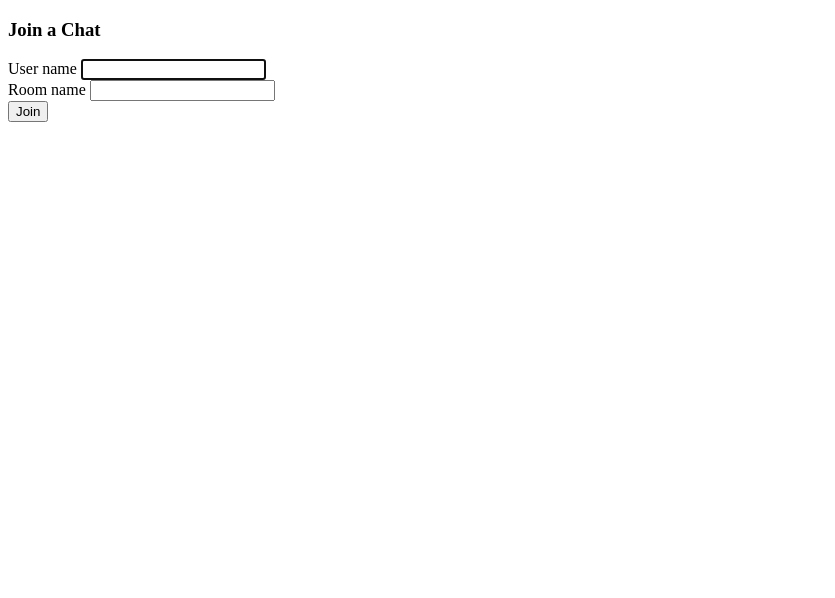
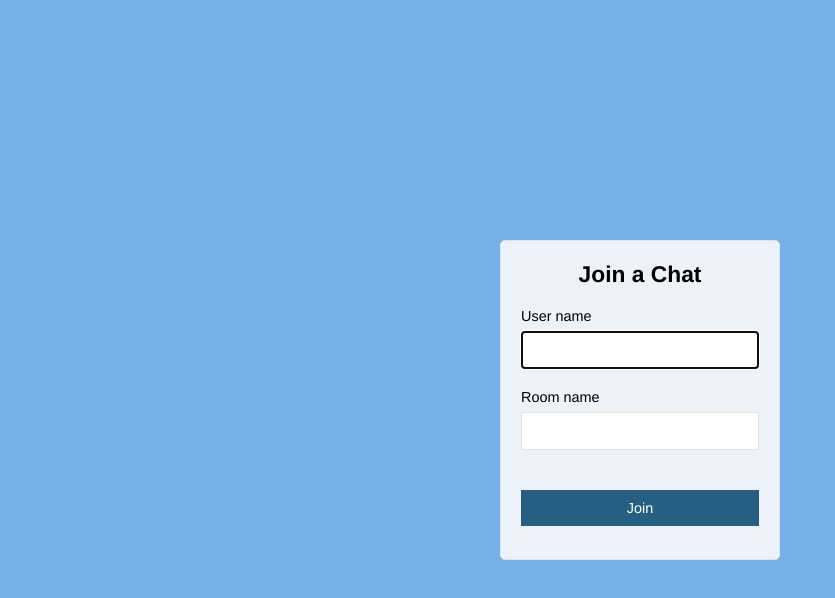
Before and after one commit to gauravgupta369/chat-app-socket-io, a website: page public/index.html in a window 1280 px wide. Shown: the whole page, without its empty margins (0-835 px from the left). Drawn offline with Linux system fonts and the light colour scheme.

Commit message:
login page style changed

```diff
--- /dev/null
+++ b/public/css/login.css
@@ -0,0 +1,73 @@
+* {
+    box-sizing: border-box;
+    margin: 0;
+    padding: 0;
+    font-family: "HelveticaNeue-Light", "Helvetica Neue Light", "Helvetica Neue", Helvetica, Arial, "Lucida Grande", sans-serif;
+    font-weight: 300;
+    font-size: .95rem;
+  }
+
+  h3 {
+    font-weight: 600;
+    text-align: center;
+    font-size: 1.5rem;
+  }
+
+  button {
+    margin-top: 20px;
+    border: none;
+    background: #265f82;
+    color: white;
+    cursor: pointer;
+    padding: 10px;
+    transition: background .3s ease;
+  }
+
+  button:hover {
+    border: none;
+    background: #1F4C69;
+    color: white;
+    padding: 10px;
+  }
+
+  button:disabled {
+    cursor: default;
+    background: #698ea5;
+  }
+
+  .centered-form {
+    display: flex;
+    align-items: center;
+    height: 100vh;
+    width: 100vw;
+    justify-content: center;
+    background: #75b1e8;
+  }
+
+  .centered-form__form {
+    background: rgba(250, 250, 250, 0.9);
+    border: 1px solid #e1e1e1;
+    border-radius: 5px;
+    padding: 0px 20px;
+    margin: 20px;
+    height: 320px;
+    width: 280px;
+  }
+
+  .form-field {
+    margin: 20px 0;
+  }
+
+  .form-field > * {
+    width: 100%;
+  }
+
+  .form-field label {
+    display: block;
+    margin-bottom: 7px;
+  }
+
+  .form-field input, .form-field select {
+    border: 1px solid #e1e1e1;
+    padding: 10px;
+  }
--- a/public/index.html
+++ b/public/index.html
@@ -5,7 +5,7 @@
   <meta charset="utf-8">
   <title>Join | ChatApp</title>
   <meta name="viewport" content="width=device-width, initial-scale=1, user-scalable=no">
-  <link rel="stylesheet" href="/css/styles.css">
+  <link rel="stylesheet" href="/css/login.css">
 </head>
 
 <body class="centered-form">
--- a/public/js/chat.js
+++ b/public/js/chat.js
@@ -83,7 +83,7 @@ locationButton.on('click', function() {
     }
 
     var sendLocation = $('#send-location');
-    sendLocation.text('Sending location...');
+    sendLocation.text('Sending ...');
     sendLocation.attr('disabled', 'disabled');
     navigator.geolocation.getCurrentPosition(function(position) {
         socket.emit('createLocationMessage', {
```
Also changed, not shown: public/css/chat.css (+11 -20 lines).
